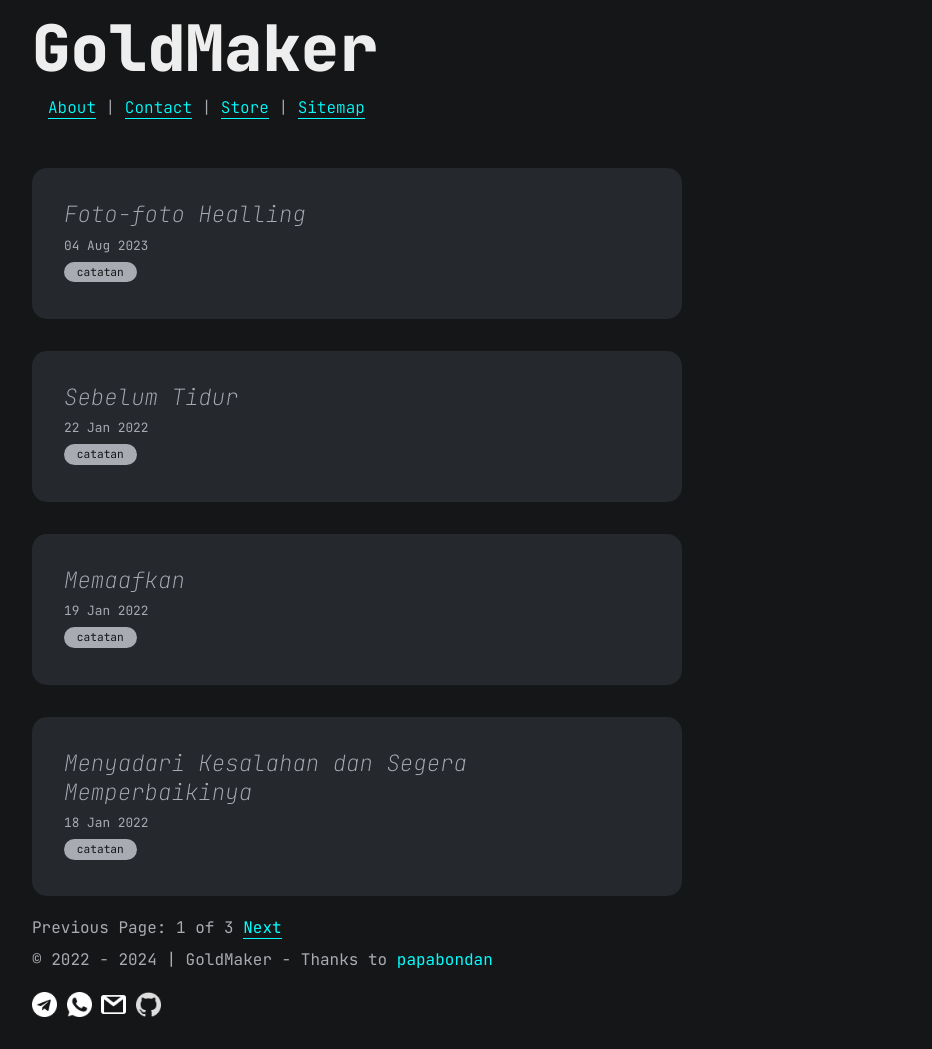
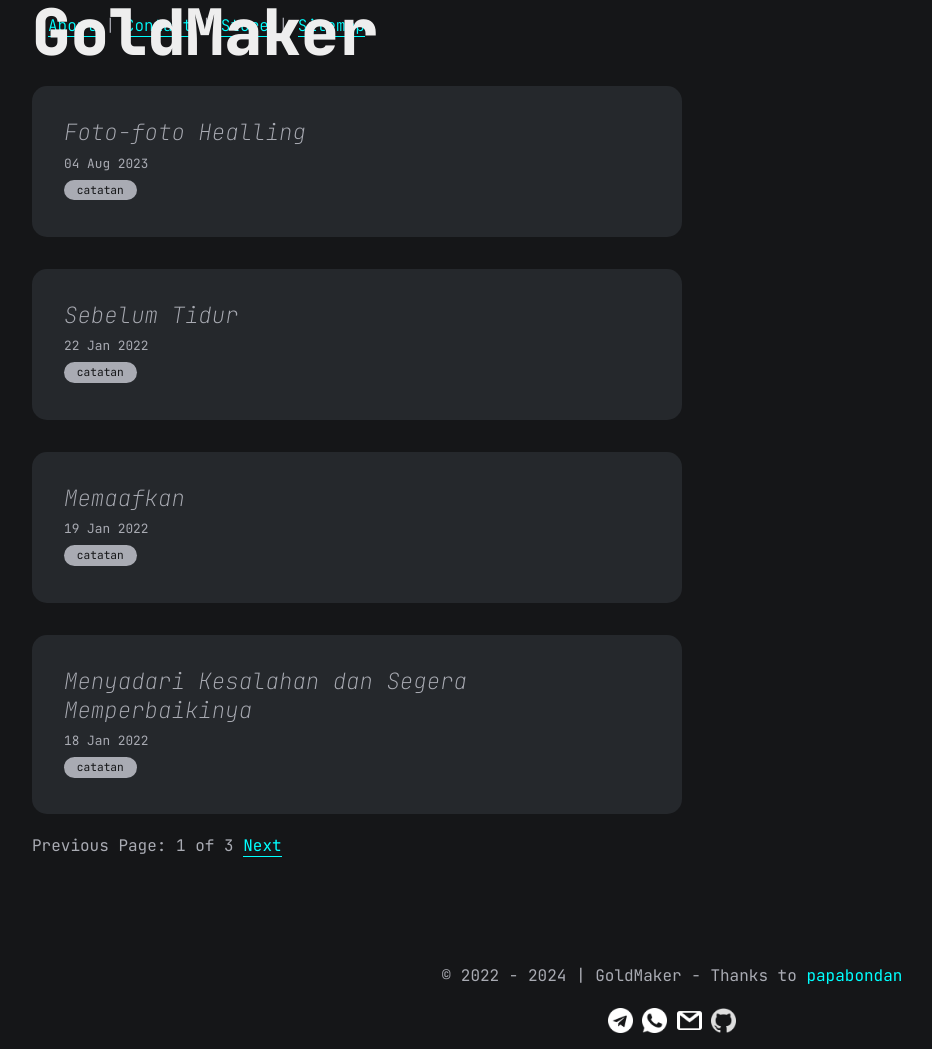
Before and after one commit to angganesia/angganesia.github.io, a Jekyll site: the page built from index.html, in a window 1280 px wide and 1049 px high. Shown: the whole window, without its empty margins (283-1215 px from the left). Built offline with Jekyll 4.4.1, drawn with Linux system fonts in a browser that asks for light colours; the list of posts is cut into pages by our own code; comment, search, counter and statistics services are not loaded.

Commit message:
update main.css

```diff
--- a/assets/css/main.css
+++ b/assets/css/main.css
@@ -36,6 +36,9 @@
 
 header {
   padding: 1rem 0 1rem 0;
+  position: fixed;
+  top: 0;
+  width: 100%;
 }
 
 header .site-title {
@@ -48,6 +51,13 @@
   margin: 0 auto;
   max-width: 650px;
   padding: 1rem 0;
+}
+
+footer {
+  text-align: center;
+  position: fixed;
+  bottom: 0;
+  width: 100%;
 }
 
 /* header */
@@ -219,7 +229,3 @@
     .articles .article .article-title a {
       font-size: 1rem;
     }
-
-    .footer {
-      text-align: center;
-    }
```
